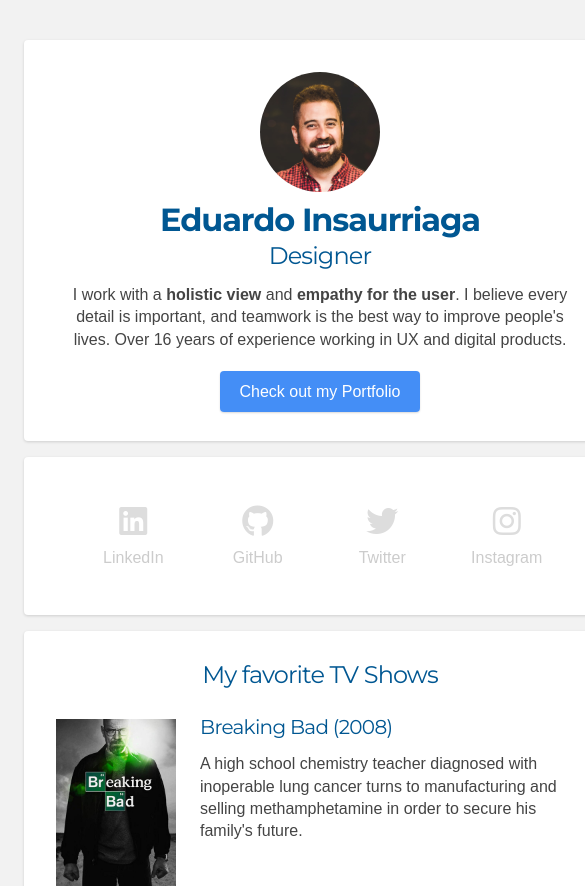
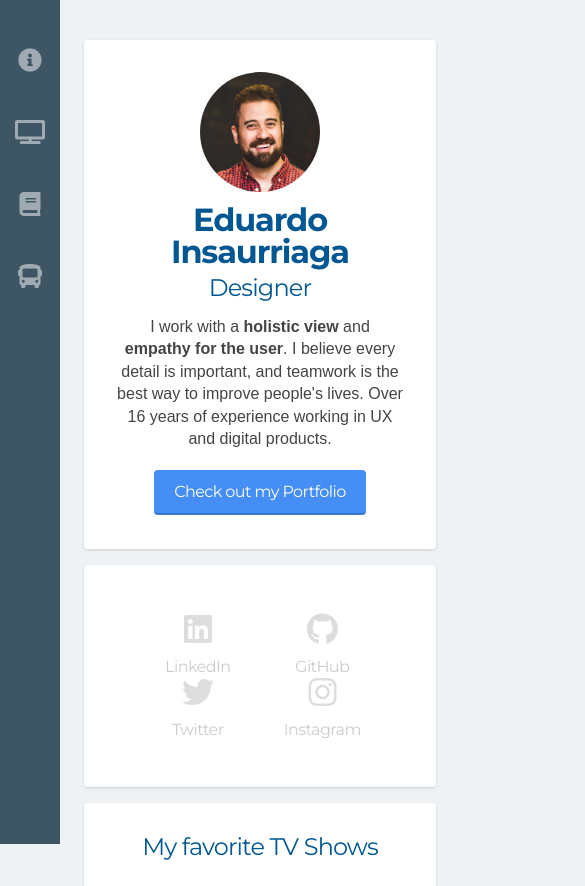
Before and after one commit to eduardoin/profile, a plain HTML site: page index.html in a window 390 px wide. Shown: the top 886 px of the page, 585 px wide, since content can reach past the window. Drawn offline with Linux system fonts and the light colour scheme.

Commit message:
enhanced my profile with a fixed sidebar

```diff
--- a/index.html
+++ b/index.html
@@ -8,8 +8,44 @@
     <link rel="stylesheet" href="https://use.fontawesome.com/releases/v5.0.10/css/all.css">
   </head>
   <body>
+    <div id="sidebar">
+      <ul>
+        <li>
+          <div class="sidebar-anchor">
+            <a href="#summary">
+              <i class="fas fa-info-circle"></i>
+            </a>
+          </div>
+        </li>
+        <li>
+          <div class="sidebar-anchor">
+            <a href="#favorite-tv-shows">
+              <i class="fas fa-tv"></i>
+            </a>
+          </div>
+        </li>
+        <li>
+          <div class="sidebar-anchor">
+            <a href="#favorite-books">
+              <i class="fas fa-book"></i>
+            </a>
+          </div>
+        </li>
+        <li>
+          <div class="sidebar-anchor">
+            <a href="#about">
+              <i class="fas fa-bus"></i>
+            </a>
+          </div>
+        </li>
+      </ul>
+      <!-- <a href="#favorite-tv-shows"><i class="far fa-tv-retro"></i></a>
+      <a href="#favorite-books"><i class="fas fa-book"></i></i></a>
+      <a href="#about"><i class="far fa-shuttle-van"></i></a> -->
+    </div>
+    <div id="page-content">
       <div class="container">
-      <div class="card first-card">
+        <div id="summary" class="card first-card">
           <img class="avatar" src="images/avatar-eduardoin.jpg" alt="Eduardo Insaurriaga">
           <h1>Eduardo Insaurriaga</h1>
           <h2>Designer</h2>
@@ -52,7 +88,7 @@
             </li>
           </ul>
         </div>
-      <div class="card tv-shows">
+        <div id="favorite-tv-shows" class="card tv-shows">
           <h2>My favorite TV Shows</h2>
           <table>
             <tr>
@@ -78,10 +114,37 @@
             </tr>
           </table>
         </div>
-      <div class="card about">
+        <div id="favorite-books" class="card tv-shows">
+          <h2>My favorite Books</h2>
+          <table>
+            <tr>
+              <td><img class="cover" src="images/book-1.jpg" alt="The Centaur in the Garden"></td>
+              <td class="show-description">
+                <h3>The Centaur in the Garden, by Moacyr Scliar</h3>
+                <p>Guedali Tartakovsky celebrates his 38th birthday. It is only now that Guedali is able to revel in memories of glorious times past. Born a centaur, Guedali describes his family's flight from Russia to Brazil at the turn of the century, the shock of his birth, the loving care of his parents and his sisters, the mounting resentment of his brother, and his extraordinary experiences being raised as a Jew. He meets his life companion--a centauress. Together they embark on a journey to create a place where the human and the wild can live in peaceful coexistence.</p>
+              </td>
+            </tr>
+            <tr>
+              <td><img class="cover" src="images/book-2.jpg" alt="Far from the Tree"></td>
+              <td class="show-description">
+                <h3>Far from the Tree, by Andrew Solomon</h3>
+                <p>Being exceptional is at the core of the human condition—that difference is what unites us. He writes about families coping with deafness, dwarfism, Down's syndrome, autism, schizophrenia, or multiple severe disabilities; with children who are prodigies, who are conceived in rape, who become criminals, who are transgender. While each of these characteristics is potentially isolating, the experience of difference within families is universal, with triumphs of love over prejudice in every chapter.</p>
+              </td>
+            </tr>
+            <tr>
+              <td><img class="cover" src="images/book-3.jpg" alt="Replay"></td>
+              <td class="show-description">
+                <h3>Replay, by Ken Grimwood</h3>
+                <p>Jeff Winston was 43 and trapped in a tepid marriage and a dead-end job, waiting for that time when he could be truly happy, when he died. And when he woke and he was 18 again, with all his memories of the next 25 years intact. He could live his life again, avoiding the mistakes, making money from his knowledge of the future, seeking happiness. Until he dies at 43 and wakes up back in college again...</p>
+              </td>
+            </tr>
+          </table>
+        </div>
+        <div id="about" class="card about">
           <h2>About this page</h2>
           <p>This page has been coded during the <a href="https://lewagon.com/program" target="_blank">FullStack program @LeWagon</a>.<br>That was probably the best experience of my life (after becoming a father).</p>
         </div>
       </div>
+    </div>
   </body>
 </html>
--- a/style.css
+++ b/style.css
@@ -3,9 +3,10 @@
   -webkit-font-smoothing: antialiased;
   -moz-osx-font-smoothing: grayscale;
   font-family: 'Libre Franklin', sans-serif;
+  text-rendering: optimizeLegibility;
   font-size: 16px;
   color: #444;
-  background-color: #f2f2f2;
+  background-color: #eff2f5;
 }
 h1, h2, h3 {
   font-family: 'Montserrat', sans-serif;
@@ -49,8 +50,41 @@
   font-size: 32px;
   text-align: center;
 }
+#sidebar {
+  position: fixed;
+  width: 120px;
+  left: 0;
+  top: 0;
+  bottom: 0;
+  background-color: #3E5564;
+}
+#sidebar a {
+  color: white;
+  opacity: 0.5;
+  transition: opacity 0.5s ease;
+}
+#sidebar a:hover {
+  opacity: 0.8;
+}
+#sidebar ul {
+  margin-top: 40px;
+}
+#sidebar ul li {
+  display: list-item;
+  text-align: center;
+  height: 24px;
+  margin: 48px auto;
+}
+#sidebar i {
+  font-size: 24px;
+  text-align: center;
+  vertical-align: middle;
+}
+#page-content {
+  margin-left: 120px;
+}
 .container {
-  width: 640px;
+  width: 800px;
   margin: 40px auto;
 }
 .card {
@@ -62,7 +96,7 @@
   text-align: center;
 }
 .first-card {
-  padding-bottom: 40px;
+  padding-bottom: 48px;
 }
 .first-card, .social-networks {
   text-align: center;
@@ -79,6 +113,8 @@
   margin: 0 20px;
 }
 .social a {
+  font-family: 'Montserrat', sans-serif;
+  letter-spacing: -0.035em;
   color: #ccc;
 }
 .fab {
@@ -105,17 +141,19 @@
   margin-bottom: 8px;
 }
 .btn {
+  font-family: 'Montserrat', sans-serif;
+  letter-spacing: -0.035em;
   color: white;
   background-color: #448ef6;
   padding: 12px 20px;
   border-radius: 4px;
-  box-shadow: 0 1px 2px rgba(0, 0, 0, 0.15);
-  transition: background-color 0.5s ease, box-shadow 0.5s ease;
+  transition: background-color 0.5s ease;
+  border-bottom: 2px solid rgba(0,0,0,0.15);
 }
 .btn:hover {
   color: white;
   background-color: #006AFF;
-  box-shadow: 0 2px 4px rgba(0, 0, 0, 0.15);
+  border-bottom: 2px solid rgba(0,0,0,0.15);
 }
 .tv-shows h2 {
   margin-bottom: 16 px;
@@ -134,7 +172,6 @@
   vertical-align: top;
   padding: 0;
 }
-
 .show-description {
   border-bottom: 1px solid #eee;
   padding-bottom: 24px;
@@ -145,3 +182,42 @@
 .about p {
   margin: 0;
 }
+@media (max-width: 960px) {
+  /* For a screen < 960px, this CSS will be read */
+  #sidebar {
+  width: 120px;
+}
+#page-content {
+  margin-left: 120px;
+}
+  .container {
+    width: 600px;
+    margin: 40px auto;
+  }
+}
+@media (max-width: 720px) {
+  /* For a screen < 720px, this CSS will be read */
+  #sidebar {
+  width: 80px;
+}
+#page-content {
+  margin-left: 80px;
+}
+  .container {
+    width: 420px;
+    margin: 40px auto;
+  }
+}
+@media (max-width: 540px) {
+  /* For a screen < 540px, this CSS will be read */
+  #sidebar {
+  width: 60px;
+}
+#page-content {
+  margin-left: 60px;
+}
+  .container {
+    width: 400px;
+    margin: 40px auto;
+  }
+}
```
Also changed, not shown: images/book-1.jpg (added), images/book-2.jpg (added), images/book-3.jpg (added). Lines whose indentation alone changed are shown as unchanged.
